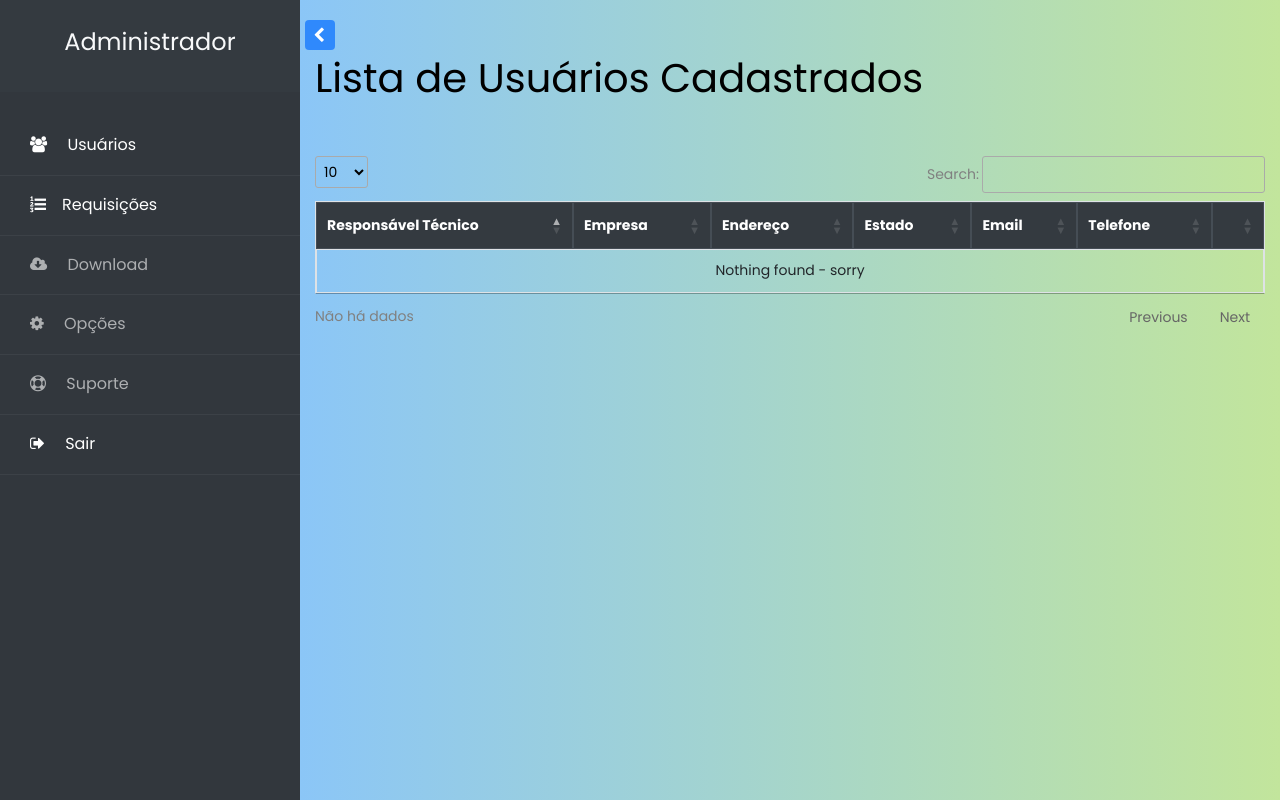
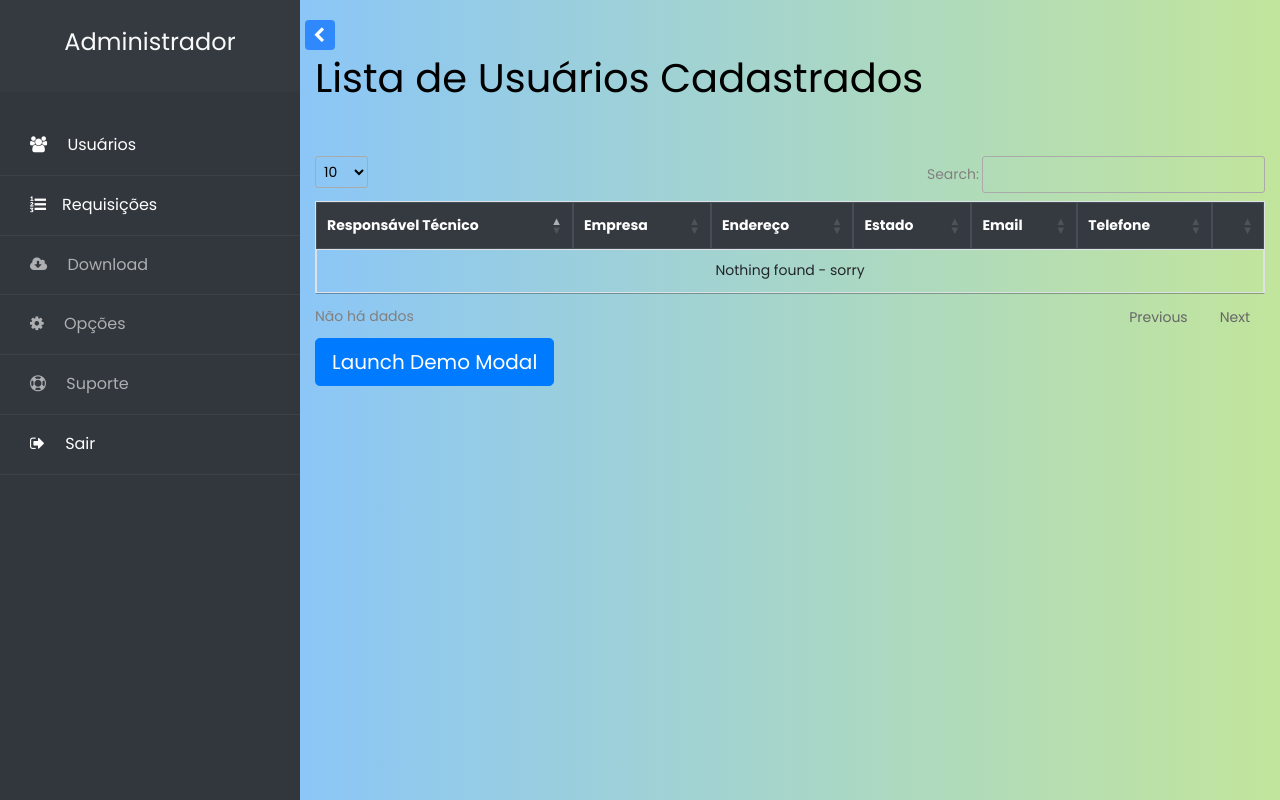
Before and after one commit to HenriqueCCdA/plataforma_servicos, a Flask app: template app/templates/admin/admin_dashboard.html in a window 1280 px wide. Run offline with Flask 2, Linux system fonts and the light colour scheme; the template is opened without the code that fills it, so the values that code supplies are empty; some libraries are stand-ins or nearby versions.

Commit message:
admin template e modal

```diff
--- a/app/templates/admin/admin_dashboard.html
+++ b/app/templates/admin/admin_dashboard.html
@@ -38,12 +38,39 @@
     </div>
 
 
+    <!-- Inicio teste -->
+    <div class="bs-example">
+        <!-- Button HTML (to Trigger Modal) -->
+        <a href="#myModal" role="button" class="btn btn-lg btn-primary" data-toggle="modal">Launch Demo Modal</a>
+
+        <!-- Modal HTML -->
+        <div id="myModal" class="modal fade" tabindex="-1">
+            <div class="modal-dialog">
+                <div class="modal-content">
+                    <div class="modal-header">
+                        <h5 class="modal-title">Confirmation</h5>
+                        <button type="button" class="close" data-dismiss="modal">&times;</button>
+                    </div>
+                    <div class="modal-body">
+                        <p>Do you want to save changes to this document before closing?</p>
+                        <p class="text-secondary"><small>If you don't save, your changes will be lost.</small></p>
+                    </div>
+                    <div class="modal-footer">
+                        <button type="button" class="btn btn-secondary" data-dismiss="modal">Cancel</button>
+                        <button type="button" class="btn btn-primary">Save changes</button>
+                    </div>
+                </div>
+            </div>
+        </div>
+    </div>
+
+
+    <script>
+        $(document).ready(function(){
+            $("#myModal").modal('show');
+        });
+    </script>
+
 
 </div>
-
-
-
-
-
-
 {% endblock %}
--- a/app/templates/admin/admin_layout.html
+++ b/app/templates/admin/admin_layout.html
@@ -6,14 +6,12 @@
   <meta charset="utf-8">
   <meta name="viewport" content="width=device-width, initial-scale=1, shrink-to-fit=no">
 
-
-
   <link href="https://fonts.googleapis.com/css?family=Poppins:300,400,500,600,700,800,900" rel="stylesheet">
   <link rel="stylesheet" href="https://stackpath.bootstrapcdn.com/font-awesome/4.7.0/css/font-awesome.min.css">
   <link rel="stylesheet" href="https://stackpath.bootstrapcdn.com/bootstrap/4.5.0/css/bootstrap.min.css"
     integrity="sha384-9aIt2nRpC12Uk9gS9baDl411NQApFmC26EwAOH8WgZl5MYYxFfc+NcPb1dKGj7Sk" crossorigin="anonymous">
+
   <link rel="stylesheet" href="{{ url_for('static', filename='css/style_lay.css') }}">
-
   <style>
     #upload {
       opacity: 0;
@@ -190,10 +188,18 @@
 
   </div>
 
-  <script src="https://ajax.googleapis.com/ajax/libs/jquery/3.5.1/jquery.min.js"></script>
+  <script src="https://code.jquery.com/jquery-3.5.1.min.js"></script>
+  <script src="https://cdn.jsdelivr.net/npm/popper.js@1.16.1/dist/umd/popper.min.js"></script>
+  <script src="https://stackpath.bootstrapcdn.com/bootstrap/4.5.2/js/bootstrap.min.js"></script>
+
+
+
+<!--
+  <script src="https://ajax.googleapis.com/ajax/libs/jquery/3.5.1/jquery.min.js"></script> -->
+
   <link rel="stylesheet" type="text/css" href="https://cdn.datatables.net/1.10.22/css/jquery.dataTables.css">
-  <script type="text/javascript" charset="utf8" src="https://cdn.datatables.net/1.10.22/js/jquery.dataTables.js"></script>
-
+  <script type="text/javascript" charset="utf8"
+    src="https://cdn.datatables.net/1.10.22/js/jquery.dataTables.js"></script>
 
 
 
@@ -201,6 +207,7 @@
   <script src="{{ url_for('static', filename='js/tabela.js') }}"></script>
 
 
+
 </body>
 
 </html>
```
Also changed, not shown: app/static/js/modal.js (added, +9 -0 lines).
